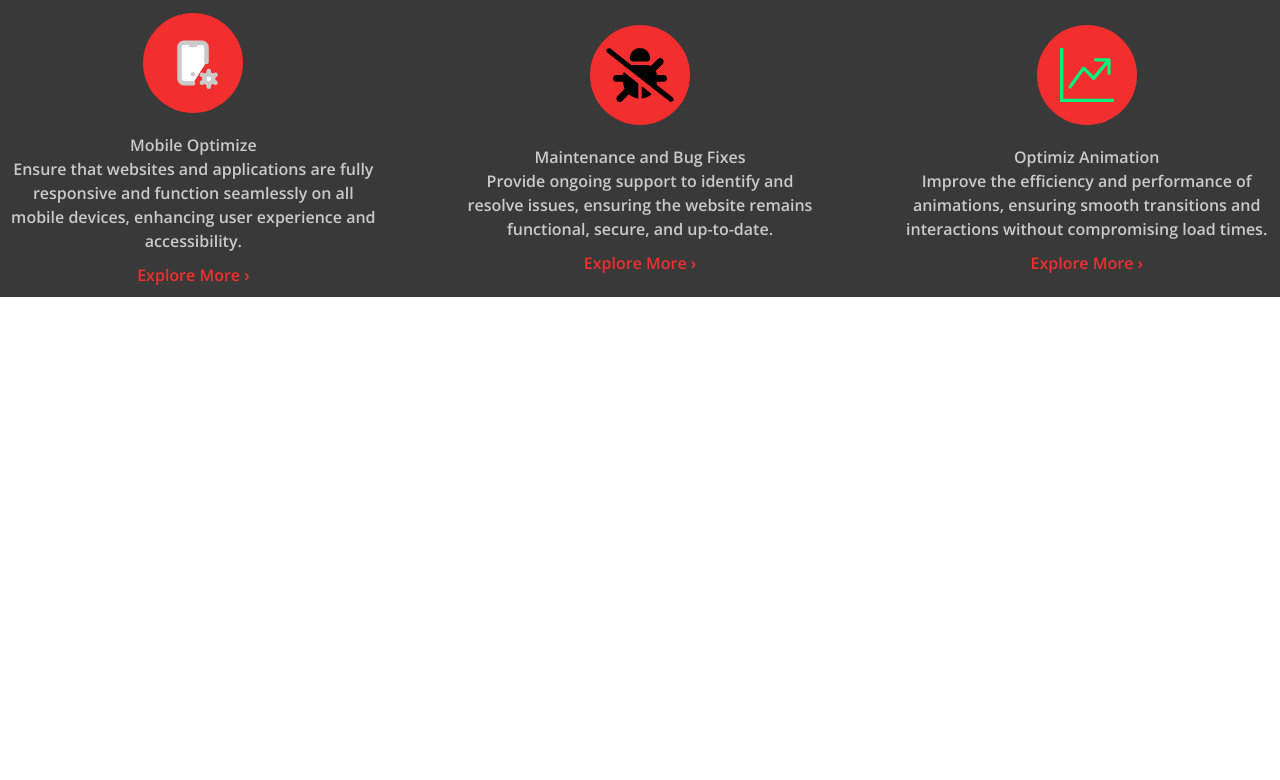
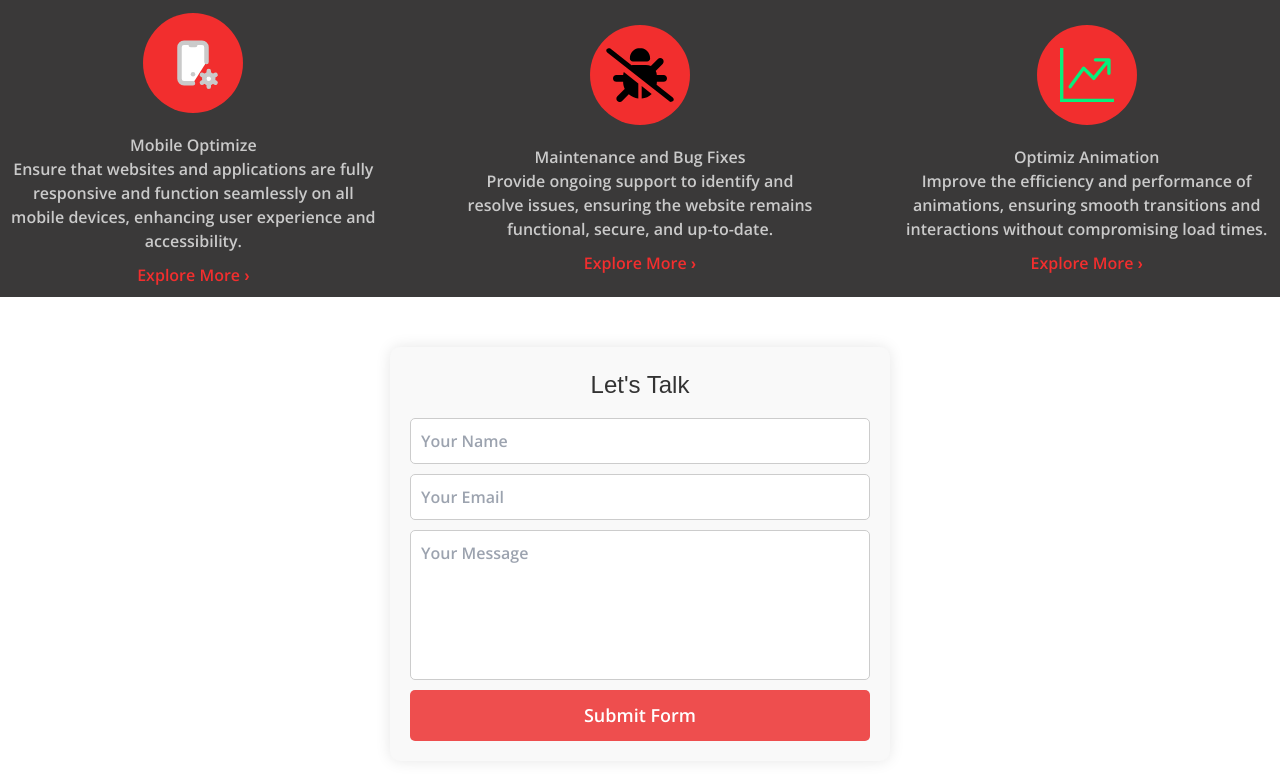
Before and after one commit to AdnanAhmed04/PortFolio, a React (Vite) app: page / in a window 1280 px wide. Shown: the part 3607-4387 px from the top of the page. Before the commit the page ends 3904 px from the top, so only its background shows below. Built offline with nearby package versions, Linux system fonts and the light colour scheme.

Commit message:
Update App.jsx

```diff
--- a/src/App.jsx
+++ b/src/App.jsx
@@ -51,7 +51,7 @@ import Skills from './Componets/my_skills/Skills';
 import Project from './Componets/my_projects/project';
 import Experience_laptop from './Componets/experience/laptop_exp'
 import WhatsAppIcon from './Componets/WhatsAppIcon/WhatsAppIcon'
-// import ContactForm from './Componets/ContactForm/ContactForm'
+import ContactForm from './Componets/ContactForm/ContactForm'
 
 
 // importing images
@@ -353,9 +353,9 @@ return (
     <WhatsAppIcon />
        {/* ------------------------ contact --------------- */}
 
-       <section id='contact'>
+     <section id='contact'>
 
-    {/* <ContactForm /> */}
+    <ContactForm />
     </section>
   </>
 );
```
